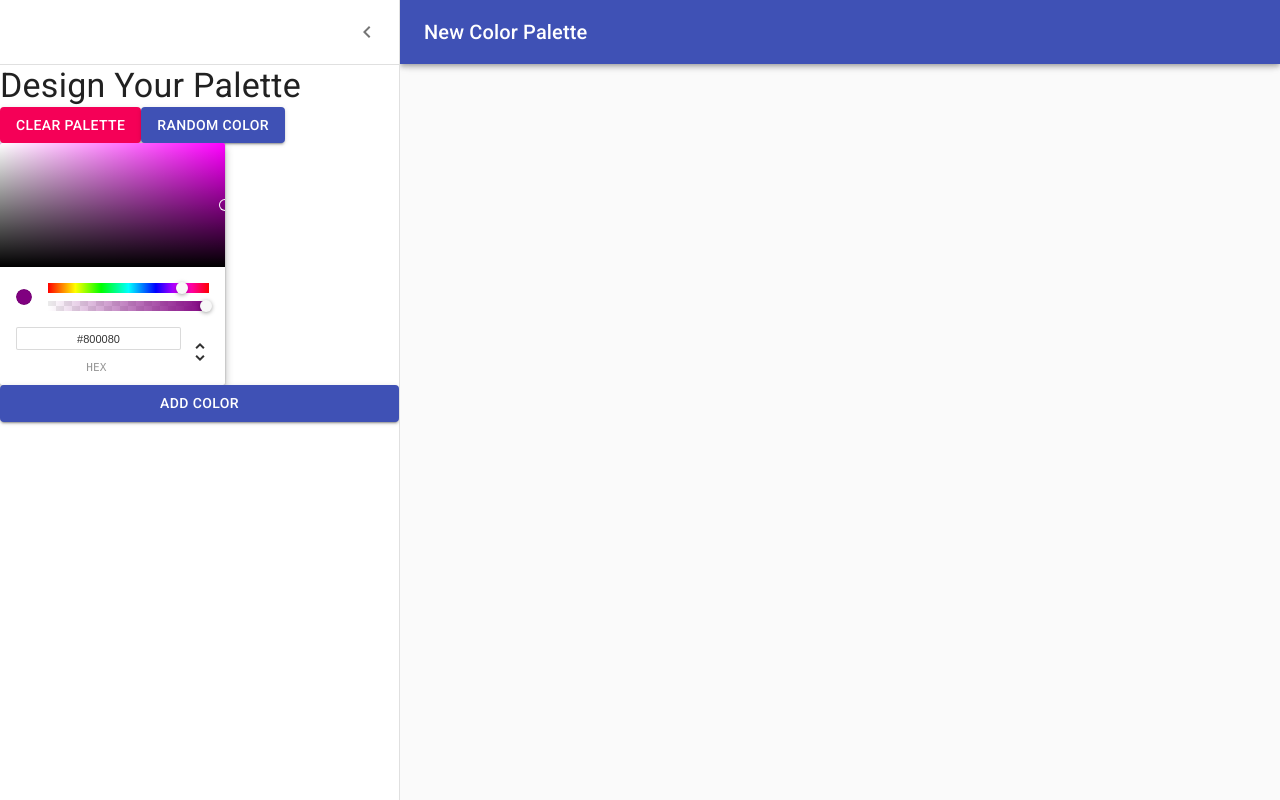
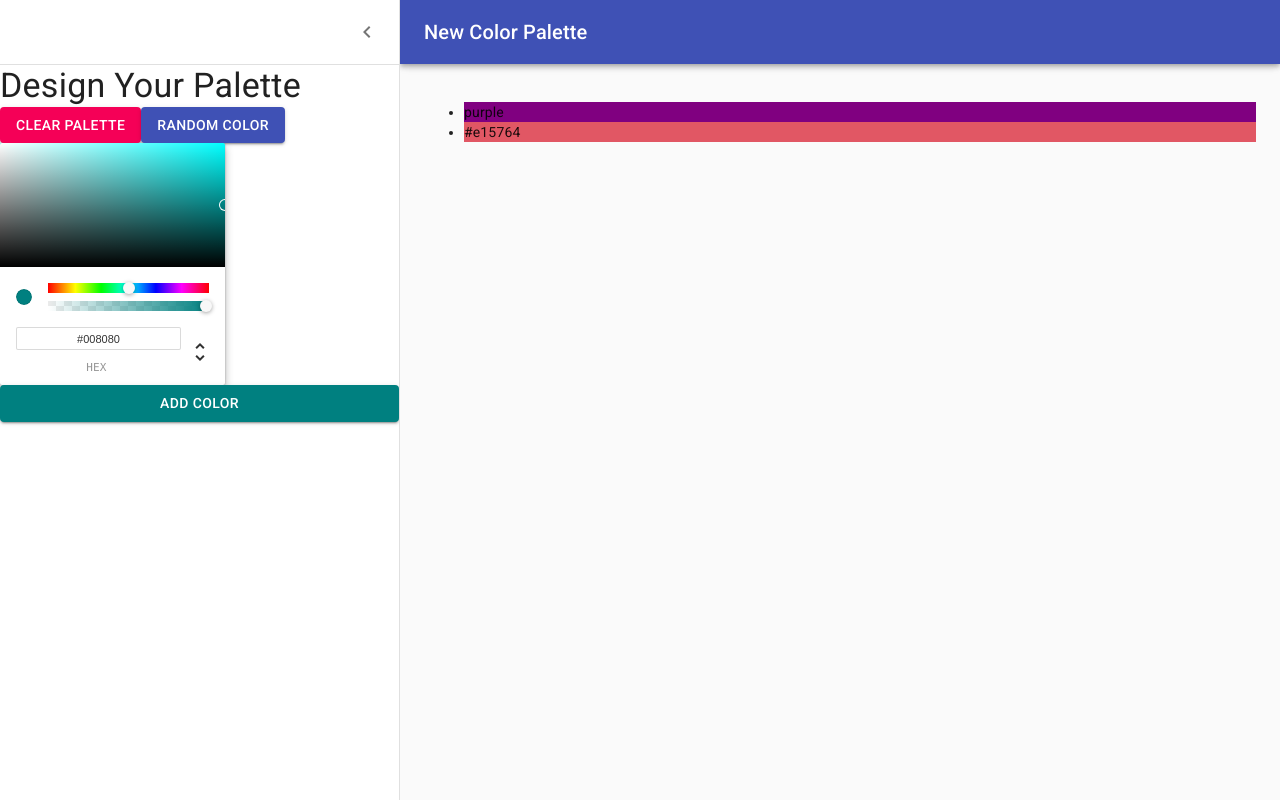
Before and after one commit to BryantVaughn/color-palette, a React (Create React App) app: page /palette/new in a window 1280 px wide. Both pictures are taken after a click on the button "Open drawer". Built offline with nearby package versions, Linux system fonts and the light colour scheme.

Commit message:
Connect ChromePicker to Add Color button in NewPaletteForm

```diff
--- a/src/NewPaletteForm.js
+++ b/src/NewPaletteForm.js
@@ -69,12 +69,22 @@
       easing: theme.transitions.easing.easeOut,
       duration: theme.transitions.duration.enteringScreen,
     }),
+    marginLeft: 0,
   },
 });
 
 class NewPaletteForm extends Component {
-  state = {
-    open: false,
+  constructor(props) {
+    super(props);
+    this.state = {
+      open: false,
+      currentColor: "teal",
+      colors: ["purple", "#e15764"]
+    };
+  }
+
+  addNewColor = () => {
+    this.setState({ colors: [...this.state.colors, this.state.currentColor] });
   };
 
   handleDrawerOpen = () => {
@@ -85,9 +95,13 @@
     this.setState({ open: false });
   };
 
+  updateCurrentColor = (newColor) => {
+    this.setState({ currentColor: newColor.hex });
+  };
+
   render() {
     const { classes } = this.props;
-    const { open } = this.state;
+    const { open, colors } = this.state;
 
     return (
       <div className={ classes.root }>
@@ -137,10 +151,17 @@
             <Button variant="contained" color="primary">Random Color</Button>
           </div>
           <ChromePicker
-            color="purple"
-            onChangeComplete={ (newColor) => console.log(newColor) }
+            color={ this.state.currentColor }
+            onChangeComplete={ this.updateCurrentColor }
           />
-          <Button variant="contained" color="primary">Add Color</Button>
+          <Button
+            variant="contained"
+            color="primary"
+            style={{ backgroundColor: this.state.currentColor }}
+            onClick={ this.addNewColor }
+          >
+            Add Color
+          </Button>
         </Drawer>
         <main
           className={ classNames(classes.content, {
@@ -148,6 +169,11 @@
           })}
         >
           <div className={ classes.drawerHeader } />
+          <ul>
+            { colors.map(color => (
+              <li style={{ backgroundColor: color }}>{ color }</li>
+            ))}
+          </ul>
         </main>
       </div>
     );
```
